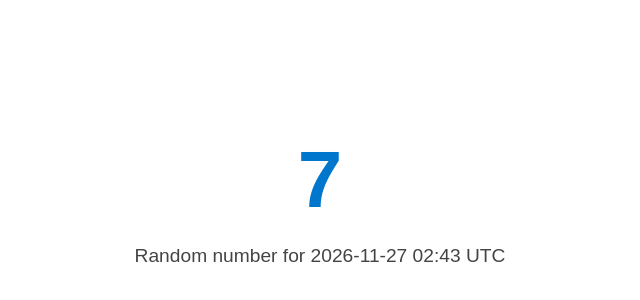
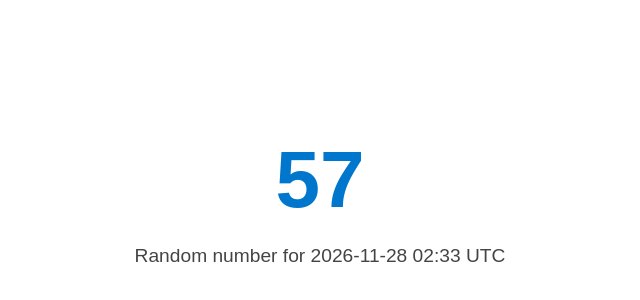
Before and after one commit to Neato-Nick/daily-random-number, a plain HTML site: page index.html in a window 1280 px wide. Shown: the part 58-358 px from the top of the page, without its empty margins (320-960 px from the left). Drawn offline with Linux system fonts and the light colour scheme.

Commit message:
Daily update: Sat Nov 28 02:33:08 UTC 2026

```diff
--- a/index.html
+++ b/index.html
@@ -11,7 +11,7 @@
   </style>
 </head>
 <body>
-  <h1>7</h1>
-  <p>Random number for 2026-11-27 02:43 UTC</p>
+  <h1>57</h1>
+  <p>Random number for 2026-11-28 02:33 UTC</p>
 </body>
 </html>
```
